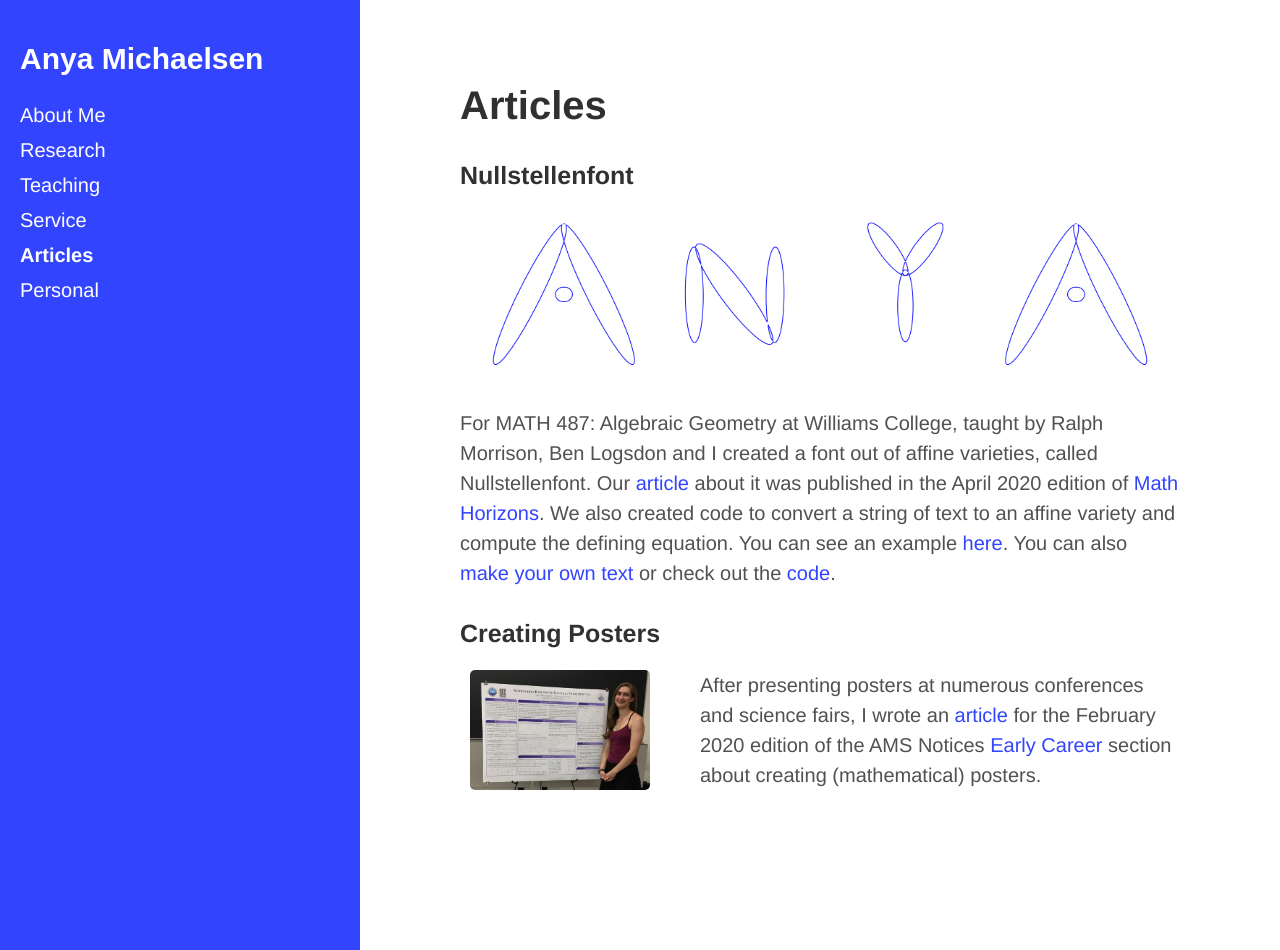
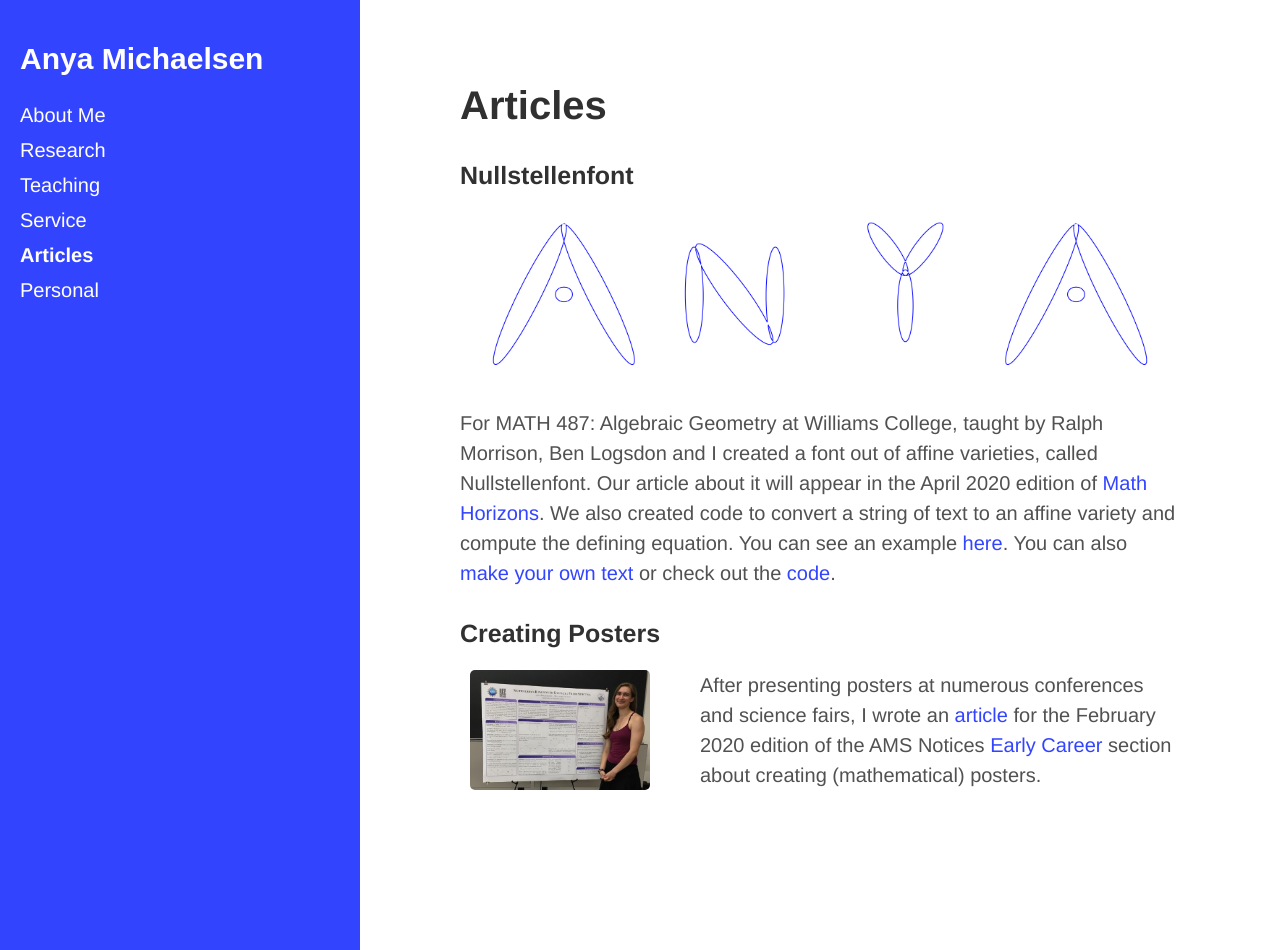
Before and after one commit to amichaelsen/amichaelsen.github.io, a Jekyll site: the page built from articles.md, in a window 1280 px wide and 950 px high. Built offline with Jekyll 4.4.1, drawn with Linux system fonts in a browser that asks for light colours.

Commit message:
changed citation for nullstellenfont article

```diff
--- a/articles.md
+++ b/articles.md
@@ -8,7 +8,7 @@ title: Articles
 ![test](/assets/nullstellenfont_ANYA.png)
 
 For MATH 487: Algebraic Geometry at Williams College, taught by Ralph Morrison, Ben Logsdon and I created a font
-out of affine varieties, called Nullstellenfont. Our [article](/404) about it was published in the April 2020
+out of affine varieties, called Nullstellenfont. Our article about it will appear in the April 2020
 edition of [Math Horizons](https://www.maa.org/press/periodicals/math-horizons).  We also created code to convert a string of text to an affine variety and
 compute the defining equation. You can see an example [here](/assets/anya-nullstellenfont.pdf). You can
 also [make your own text](https://sites.google.com/williams.edu/nullstellenfont/) or check out the [code](https://github.com/bclogsdon/nullstellenfont).
```
